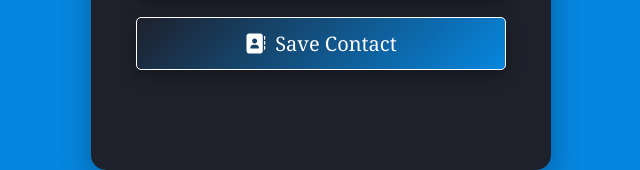
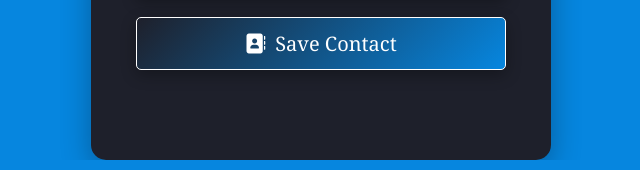
Before and after one commit to PalestinianDesigner/NAWAL-ABUZAID, a plain HTML site: page index.html in a window 1280 px wide. Shown: the part 714-884 px from the top of the page, without its empty margins (319-959 px from the left). Drawn offline with Linux system fonts and the light colour scheme.

Commit message:
index.html

```diff
--- a/index.html
+++ b/index.html
@@ -30,7 +30,7 @@
         }
         .container {
             background: linear-gradient(135deg, var(--primary-color), var(--secondary-color), var(--button-gradient-start));
-            padding: 90px 30px;
+            padding: 80px 30px;
             border-radius: 15px;
             box-shadow: 0 10px 30px rgba(0, 0, 0, 0.3);
             text-align: center;
```
